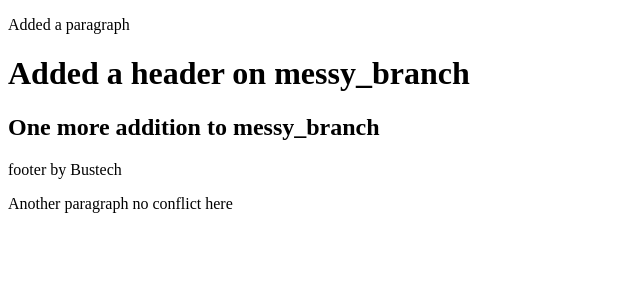
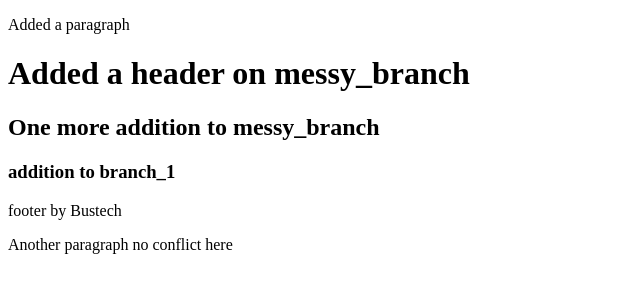
Before and after one commit to florencewhuang/git_collaboration, a plain HTML site: page index.html in a window 1280 px wide. Shown: the whole page, without its empty margins (0-640 px from the left). Drawn offline with Linux system fonts and the light colour scheme.

Commit message:
added header to branch_1

```diff
--- a/index.html
+++ b/index.html
@@ -10,6 +10,7 @@
     <p>Added a paragraph</p>
     <h1>Added a header on messy_branch</h1>
     <h2>One more addition to messy_branch</h2>
+    <h3>addition to branch_1</h3>
   </body>
   <footer><p>footer by Bustech</p></footer>
 
```
